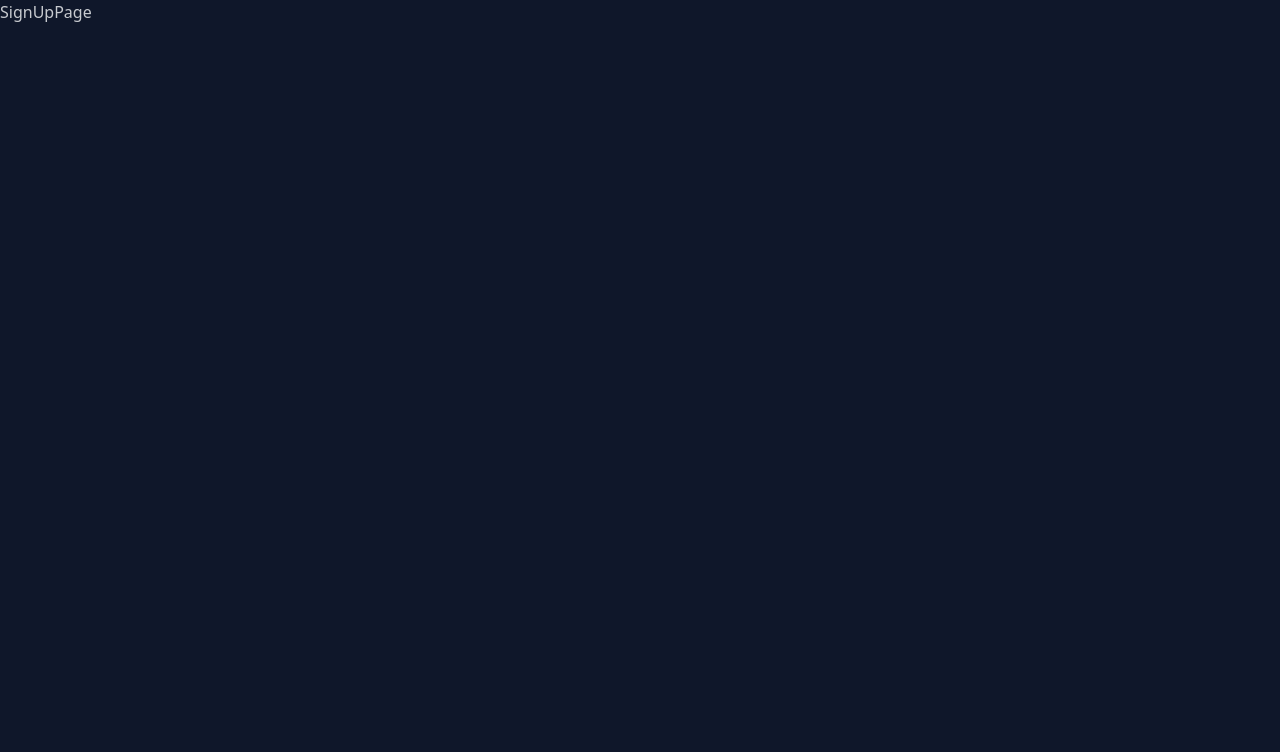
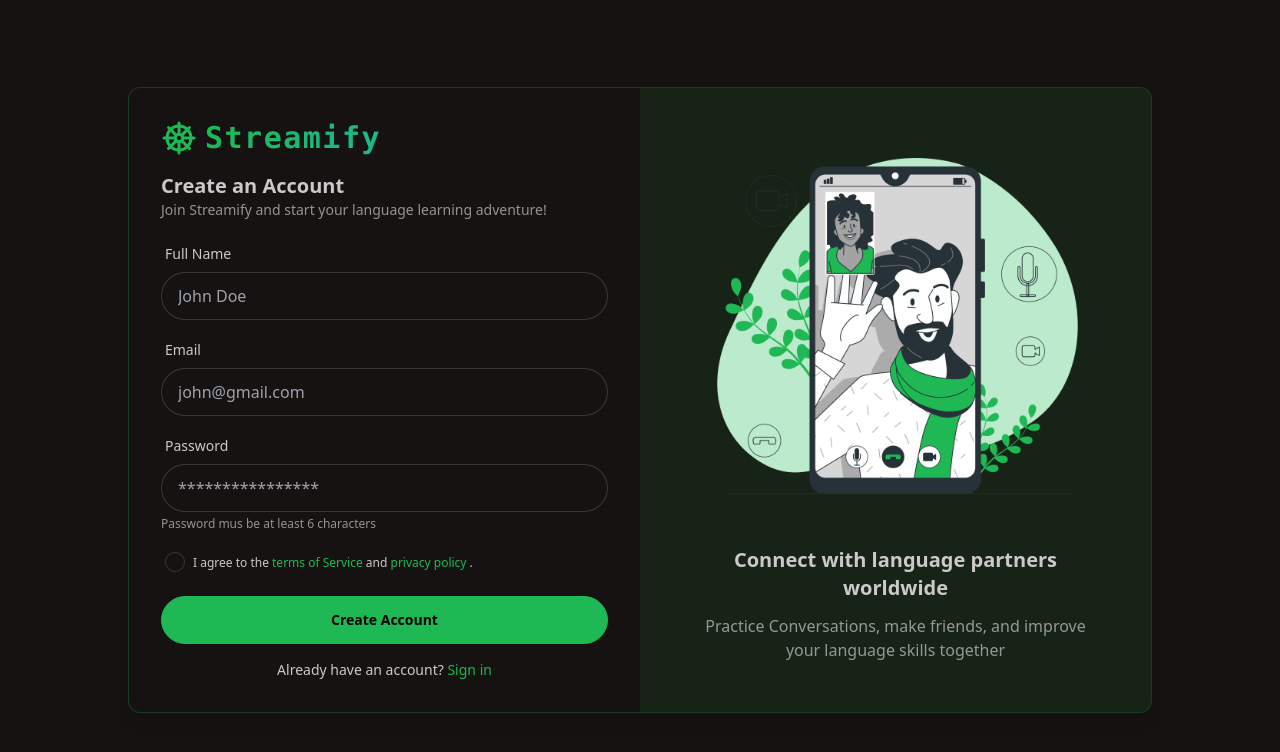
Before and after one commit to Anis-Dangol/Streamify, a React app in the folder frontend/: page /signup in a window 1280 px wide. Shown: the top 752 px of the page. Built offline with nearby package versions, Linux system fonts and the light colour scheme; no server answers; the HTML template or start-up script is replaced by a standard one.

Commit message:
added signup page UI and form structure

```diff
--- a/frontend/package.json
+++ b/frontend/package.json
@@ -12,6 +12,7 @@
   "dependencies": {
     "@tanstack/react-query": "^5.90.3",
     "axios": "^1.12.2",
+    "lucide-react": "^0.545.0",
     "react": "^19.1.1",
     "react-dom": "^19.1.1",
     "react-hot-toast": "^2.6.0",
--- a/frontend/src/App.jsx
+++ b/frontend/src/App.jsx
@@ -1,4 +1,4 @@
-import { Route, Routes } from "react-router";
+import { Navigate, Route, Routes } from "react-router";
 
 import HomePage from "./pages/HomePage.jsx";
 import SignUpPage from "./pages/SignUpPage.jsx";
@@ -10,18 +10,54 @@
 
 import { Toaster } from "react-hot-toast";
 import { useQuery } from "@tanstack/react-query";
+import { axiosInstance } from "./lib/axios.js";
 
 const App = () => {
+  const {
+    data: authData,
+    isLoading,
+    error,
+  } = useQuery({
+    queryKey: ["authUser"],
+    queryFn: async () => {
+      const res = await axiosInstance.get("/auth/me");
+      return res.data;
+    },
+    retry: false,
+  });
+  const authUser = authData?.user;
+
   return (
     <div className="h-screen" data-theme="night">
       <Routes>
-        <Route path="/" element={<HomePage />} />
-        <Route path="/signup" element={<SignUpPage />} />
-        <Route path="/login" element={<LoginPage />} />
-        <Route path="/notifications" element={<NotificationsPage />} />
-        <Route path="/call" element={<CallPage />} />
-        <Route path="/chat" element={<ChatPage />} />
-        <Route path="/onboarding" element={<OnboardingPage />} />
+        <Route
+          path="/"
+          element={authUser ? <HomePage /> : <Navigate to="/login" />}
+        />
+        <Route
+          path="/signup"
+          element={!authUser ? <SignUpPage /> : <Navigate to="/" />}
+        />
+        <Route
+          path="/login"
+          element={!authUser ? <LoginPage /> : <Navigate to="/" />}
+        />
+        <Route
+          path="/notifications"
+          element={authUser ? <NotificationsPage /> : <Navigate to="/" />}
+        />
+        <Route
+          path="/call"
+          element={authUser ? <CallPage /> : <Navigate to="/" />}
+        />
+        <Route
+          path="/chat"
+          element={authUser ? <ChatPage /> : <Navigate to="/" />}
+        />
+        <Route
+          path="/onboarding"
+          element={authUser ? <OnboardingPage /> : <Navigate to="/" />}
+        />
       </Routes>
       <Toaster />
     </div>
--- a/frontend/src/lib/axios.js
+++ b/frontend/src/lib/axios.js
@@ -1,6 +1,6 @@
 import axios from "axios";
 
 export const axiosInstance = axios.create({
-  baseURL: "httlp://localhost:5001/api",
+  baseURL: "http://localhost:5001/api",
   withCredentials: true, // send cookies with the request
 });
--- a/frontend/src/pages/SignUpPage.jsx
+++ b/frontend/src/pages/SignUpPage.jsx
@@ -1,7 +1,164 @@
-import React from "react";
+import { useState } from "react";
+import { ShipWheelIcon } from "lucide-react";
+import { Link } from "react-router";
 
 const SignUpPage = () => {
-  return <div>SignUpPage</div>;
+  const [signupData, setSignupData] = useState({
+    fullName: "",
+    email: "",
+    password: "",
+  });
+  const handleSingup = (e) => {
+    e.preventDefault();
+  };
+
+  return (
+    <div
+      className="h-screen flex items-center justify-center p-4 sm:p-6 md:p-8"
+      data-theme="forest"
+    >
+      <div className="border border-primary/25 flex flex-col lg:flex-row w-full max-w-5xl mx-auto bg-base-100 rounded-xl shadow-lg overflow-hidden">
+        {/* SIGNUP FORM - LEFT SIDE */}
+        <div className="w-full lg:w-1/2 p-4 sm:p-8 flex flex-col">
+          {/* LOGO */}
+          <div className="mb-4 flex items-center justify-start gap-2">
+            <ShipWheelIcon className="size-9 text-primary" />
+            <span className="text-3xl font-bold font-mono bg-clip-text text-transparent bg-gradient-to-r from-primary to-secondary tracking-wider">
+              Streamify
+            </span>
+          </div>
+          <div className="w-full">
+            <form onSubmit={handleSingup}>
+              <div className="space-y-4">
+                <div>
+                  <h2 className="text-xl font-semibold">Create an Account</h2>
+                  <p className="text-sm opacity-70">
+                    Join Streamify and start your language learning adventure!
+                  </p>
+                </div>
+
+                <div className="space-y-3">
+                  {/* FULLNAME */}
+                  <div className="form-control w-full">
+                    <label className="label">
+                      <span className="label-text">Full Name</span>
+                    </label>
+                    <input
+                      type="text"
+                      placeholder="John Doe"
+                      className="input input-bordered w-full"
+                      value={signupData.fullName}
+                      onChange={(e) =>
+                        setSignupData({
+                          ...signupData,
+                          fullName: e.target.value,
+                        })
+                      }
+                      required
+                    />
+                  </div>
+                  {/* EMAIL */}
+                  <div className="form-control w-full">
+                    <label className="label">
+                      <span className="label-text">Email</span>
+                    </label>
+                    <input
+                      type="email"
+                      placeholder="john@gmail.com"
+                      className="input input-bordered w-full"
+                      value={signupData.email}
+                      onChange={(e) =>
+                        setSignupData({
+                          ...signupData,
+                          email: e.target.value,
+                        })
+                      }
+                      required
+                    />
+                  </div>
+                  {/* PASSWORD */}
+                  <div className="form-control w-full">
+                    <label className="label">
+                      <span className="label-text">Password</span>
+                    </label>
+                    <input
+                      type="password"
+                      placeholder="****************"
+                      className="input input-bordered w-full"
+                      value={signupData.password}
+                      onChange={(e) =>
+                        setSignupData({
+                          ...signupData,
+                          password: e.target.value,
+                        })
+                      }
+                      required
+                    />
+                    <p className="text-xs opacity-70 mt-1">
+                      Password mus be at least 6 characters
+                    </p>
+                  </div>
+                  <div className="form-control">
+                    <label className="label cursor-pointer justify-start gap-2">
+                      <input
+                        type="checkbox"
+                        className="checkbox checkbox-sm"
+                        required
+                      />
+                      <span className="text-xs leading-tight">
+                        I agree to the{" "}
+                        <span className="text-primary hover:underline">
+                          terms of Service
+                        </span>{" "}
+                        and{" "}
+                        <span className="text-primary hover:underline">
+                          privacy policy
+                        </span>{" "}
+                        .
+                      </span>
+                    </label>
+                  </div>
+                </div>
+                <button className="btn btn-primary w-full" type="submit">
+                  Create Account
+                </button>
+                <div className="text-center mt-4">
+                  <p className="text-sm">
+                    Already have an account?{" "}
+                    <Link to="/login" className="text-primary hover:underline">
+                      Sign in
+                    </Link>
+                  </p>
+                </div>
+              </div>
+            </form>
+          </div>
+        </div>
+
+        {/* SIGNUP FORM - RIGHT SIDE */}
+        <div className="hidden lg:flex w-full lg:w-1/2 bg-primary/10 items-center justify-center">
+          <div className="max-w-md p-8">
+            {/* Illustration */}
+            <div
+              className="relative aspect-square max-w-sm mx-auto
+            "
+            >
+              <img src="../../public/i.png" className="w-full h-full" />
+            </div>
+            <div className="text-center space-y-3 mt-6">
+              <h2 className="text-xl font-semibold">
+                Connect with language partners worldwide
+              </h2>
+              <p className="opacity-70">
+                Practice Conversations, make friends, and improve your language
+                skills together
+              </p>
+            </div>
+          </div>
+        </div>
+      </div>
+    </div>
+  );
 };
 
 export default SignUpPage;
```
Also changed, not shown: frontend/public/i.png (added), 1 other file (tests, documents, lock files or other folders).
